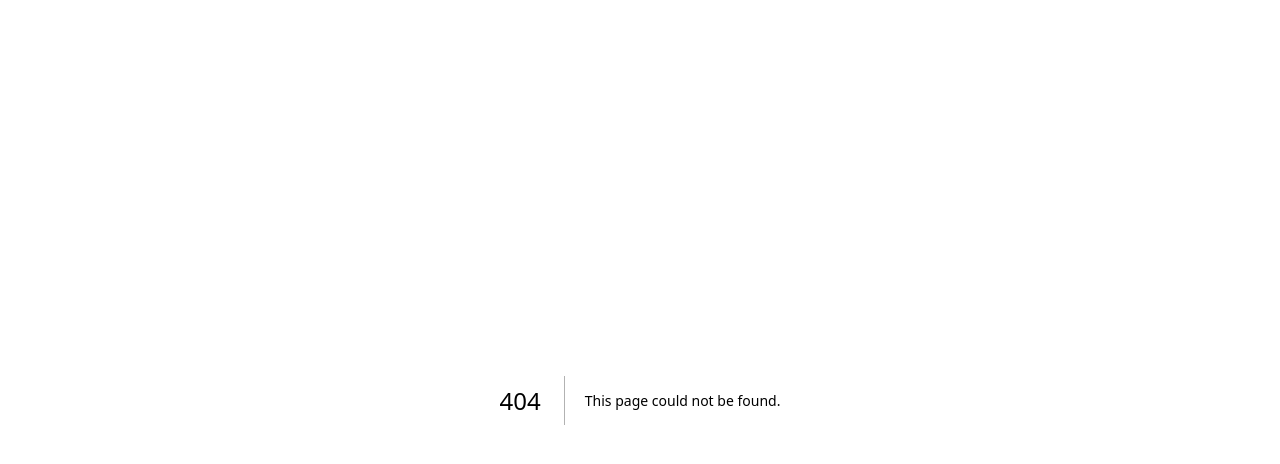
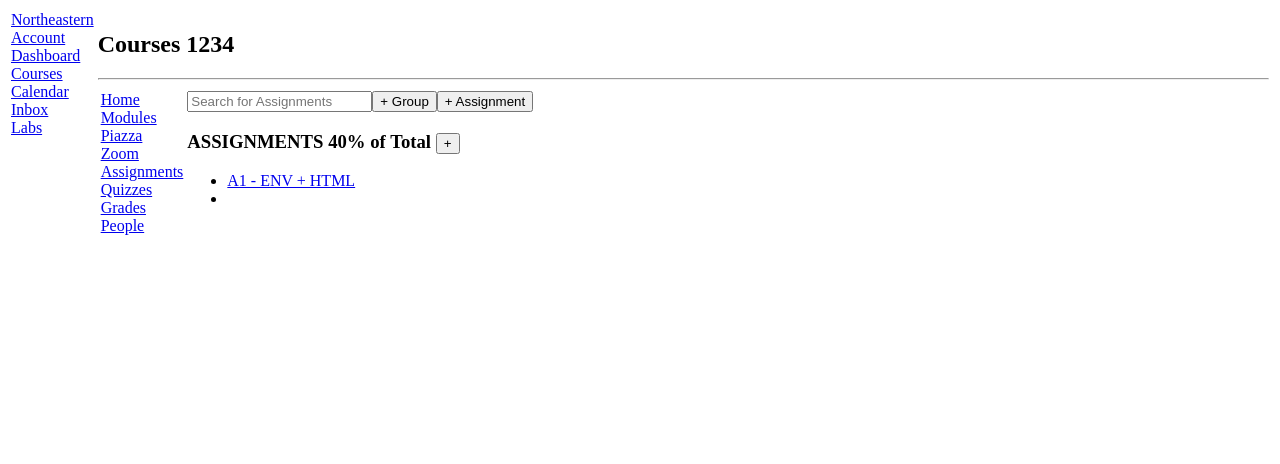
Before and after one commit to NithishBhat/Kambaz_next_js, a Next.js app: page /Courses/1234/Assignments in a window 1280 px wide. Before the commit this address had no page. Shown: the top 464 px of the page. Built offline with nearby package versions, Linux system fonts and the light colour scheme.

Commit message:
implemented chapter 1

```diff
--- /dev/null
+++ b/app/(kambaz)/Account/Navigation.tsx
@@ -0,0 +1,9 @@
+import Link from "next/link";
+export default function AccountNavigation() {
+ return (
+   <div>
+     <Link href="Signin"> Signin </Link> <br />
+     <Link href="Signup"> Signup </Link> <br />
+     <Link href="Profile"> Profile </Link> <br />
+   </div>
+);}
--- a/app/(kambaz)/Account/Signin/page.tsx
+++ b/app/(kambaz)/Account/Signin/page.tsx
@@ -9,4 +9,5 @@ export default function Signin() {
         <Link href="Profile"> Sign in </Link> <br />
         <Link href="Signup"> Sign up </Link>
    </div>
+
 );}
--- /dev/null
+++ b/app/(kambaz)/Courses/[cid]/Assignments/page.tsx
@@ -0,0 +1,21 @@
+export default function Assignments() {
+  return (
+    <div id="wd-assignments">
+      <input placeholder="Search for Assignments"
+             id="wd-search-assignment" />
+      <button id="wd-add-assignment-group">+ Group</button>
+      <button id="wd-add-assignment">+ Assignment</button>
+      <h3 id="wd-assignments-title">
+        ASSIGNMENTS 40% of Total <button>+</button> </h3>
+      <ul id="wd-assignment-list">
+        <li className="wd-assignment-list-item">
+          <a href="/Courses/1234/Assignments/123"
+             className="wd-assignment-link" >
+            A1 - ENV + HTML
+          </a> </li>
+        <li className="wd-assignment-list-item">
+          {/* Complete On Your Own */}
+        </li>
+      </ul>
+    </div>
+);}
--- /dev/null
+++ b/app/(kambaz)/Courses/[cid]/Navigation.tsx
@@ -0,0 +1,17 @@
+import Link from "next/link";
+export default function CourseNavigation() {
+  return (
+    <div id="wd-courses-navigation">
+      <Link href="/Courses/1234/Home">Home</Link><br/>
+      <Link href="/Courses/1234/Modules">Modules
+        </Link><br/>
+      <Link href="/Courses/1234/Piazza">Piazza</Link><br/>
+      <Link href="/Courses/1234/Zoom">Zoom</Link><br/>
+      <Link href="/Courses/1234/Assignments">
+          Assignments</Link><br/>
+      <Link href="/Courses/1234/Quizzes">Quizzes
+        </Link><br/>
+      <Link href="/Courses/1234/Grades">Grades</Link><br/>
+      <Link href="/Courses/1234/People/Table">People</Link><br/>
+    </div>
+  );}
--- /dev/null
+++ b/app/(kambaz)/Courses/[cid]/layout.tsx
@@ -0,0 +1,20 @@
+import { ReactNode } from "react";
+import CourseNavigation from "./Navigation";
+export default async function CoursesLayout(
+  { children, params }:
+    Readonly<{ children: ReactNode;
+    params: Promise<{ cid: string }> }>) {
+ const { cid } = await params;
+ return (
+   <div id="wd-courses">
+     <h2>Courses {cid}</h2><hr />
+     <table>
+       <tbody>
+         <tr>
+           <td valign="top" width="200"> <CourseNavigation /> </td>
+           <td valign="top" width="100%"> {children} </td>
+         </tr>
+       </tbody>
+     </table>
+   </div>
+);}
--- /dev/null
+++ b/app/(kambaz)/Courses/[cid]/page.tsx
@@ -0,0 +1,6 @@
+export default function Courses() {
+  return (
+    <div id="wd-courses">
+      <h2>Course 1234</h2>
+    </div>
+);}
--- /dev/null
+++ b/app/(kambaz)/Navigation.tsx
@@ -0,0 +1,14 @@
+import Link from "next/link";
+export default function KambazNavigation() {
+  return (
+    <div>
+      <a href="https://www.northeastern.edu/"
+         target="_blank"      > Northeastern</a><br/>
+      <Link href="/Account"   > Account</Link><br/>
+      <Link href="/Dashboard" > Dashboard</Link><br/>
+      <Link href="/Dashboard" > Courses</Link><br/>
+      <Link href="/Calendar"  > Calendar</Link><br/>
+      <Link href="/Inbox"     > Inbox</Link><br/>
+      <Link href="/Labs"      > Labs</Link><br/>
+    </div>
+);}
--- /dev/null
+++ b/app/(kambaz)/layout.tsx
@@ -0,0 +1,16 @@
+import { ReactNode } from "react";
+import KambazNavigation
+  from "./Navigation";
+export default function KambazLayout(
+ { children }:
+ Readonly<{ children: ReactNode }>) {
+ return (
+   <table>
+     <tbody>
+       <tr>
+         <td valign="top" width="200">  <KambazNavigation /> </td>
+         <td valign="top" width="100%"> {children}           </td>
+       </tr>
+     </tbody>
+   </table>
+);}
```
Also changed, not shown: app/(kambaz)/Account/Signup/page.tsx (added, +13 -0 lines), app/(kambaz)/Account/layout.tsx (added, +16 -0 lines), app/(kambaz)/Courses/[cid]/Assignments/[aid]/page.tsx (added, +22 -0 lines), app/(kambaz)/Dashboard/page.tsx (added, +24 -0 lines). Lines whose indentation alone changed are shown as unchanged.
